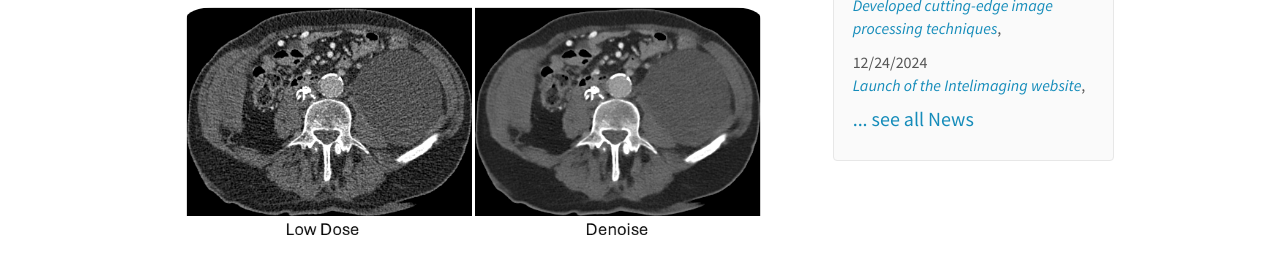
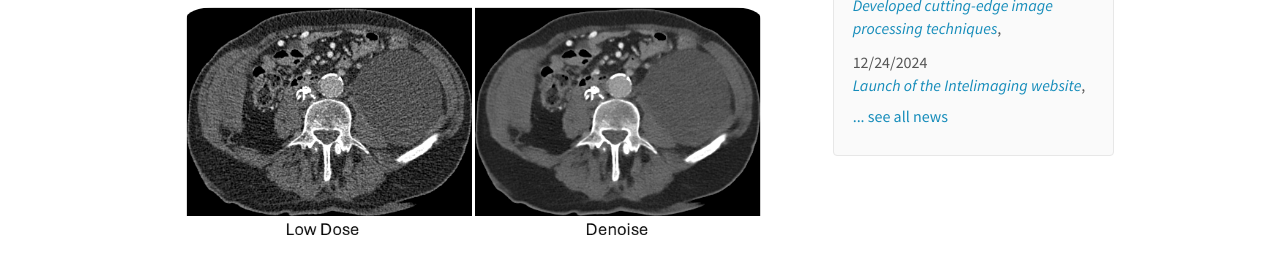
Before and after one commit to intellimaging/intellimaging.github.io, a Jekyll site: the page built from _pages/home.md, in a window 1280 px wide. Shown: the part 610-884 px from the top of the page. Built offline with Jekyll 4.4.1, drawn with Linux system fonts in a browser that asks for light colours.

```diff
--- a/_includes/news.html
+++ b/_includes/news.html
@@ -18,6 +18,6 @@
 </p>
 {% endfor %}
 
-<h4><a href="{{ site.url }}{{ site.baseurl }}/allnews.html">... see all News</a></h4>
+<h5><a href="{{ site.url }}{{ site.baseurl }}/allnews.html">... see all news</a></h5>
 
 </div>
```
